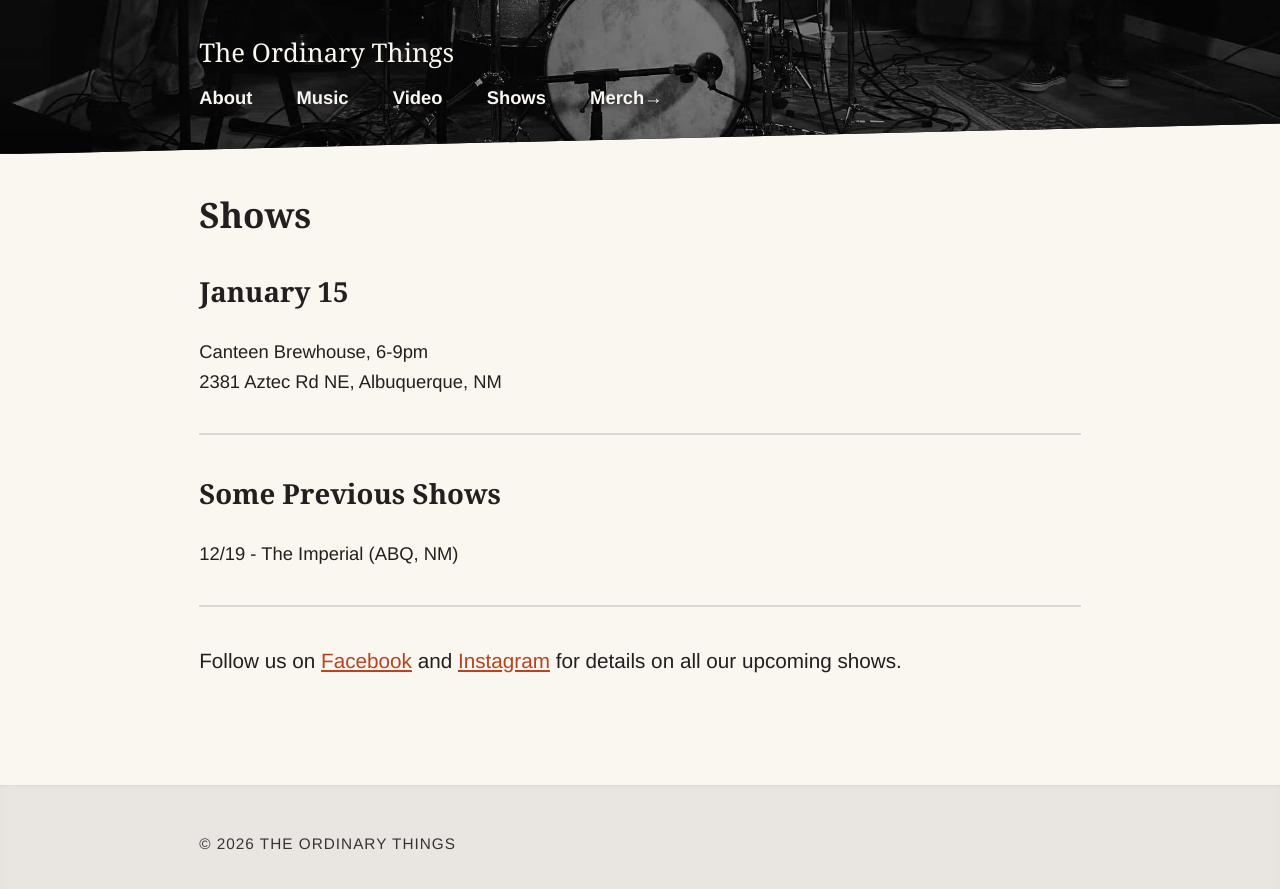
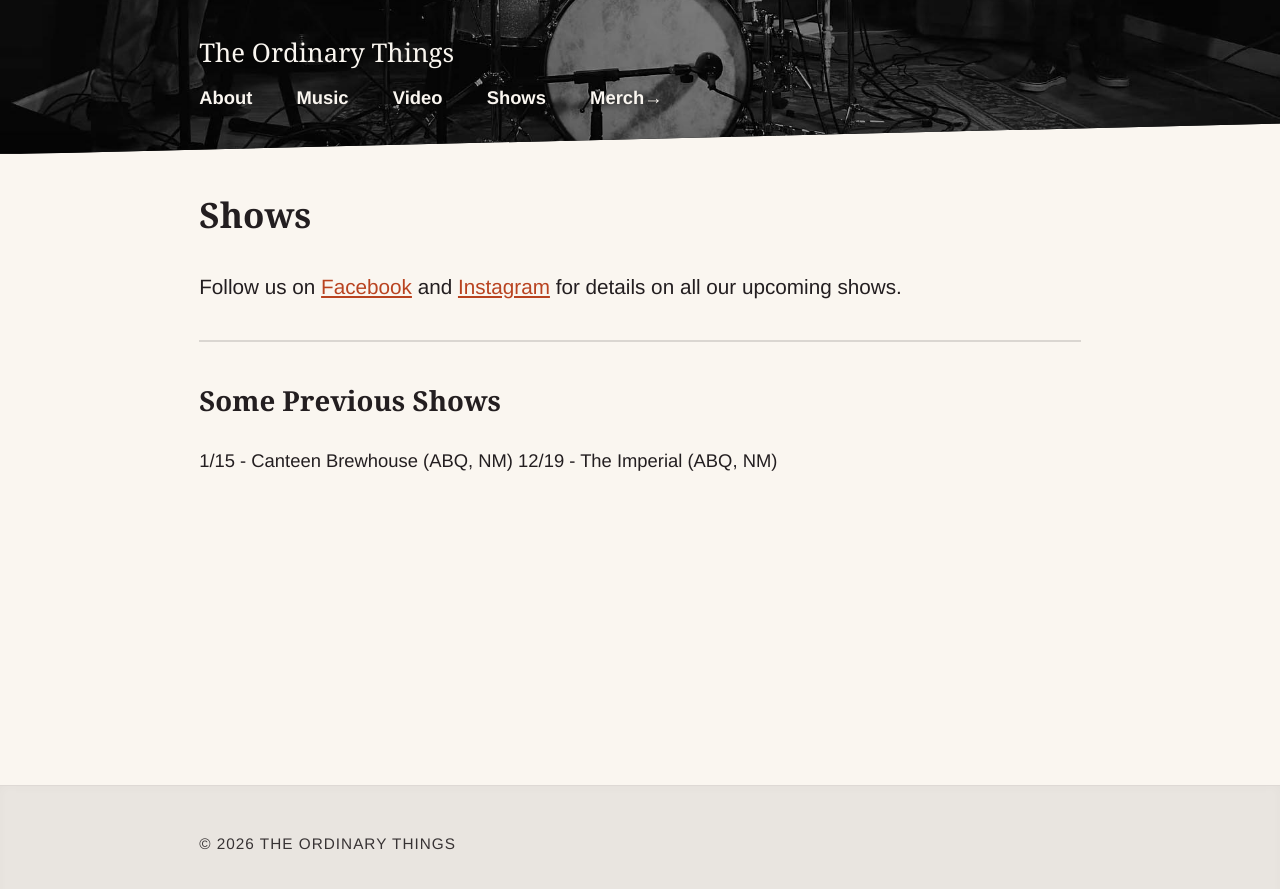
Before and after one commit to nsmsn/theordinarythings, a Jekyll site: the page built from shows.md, in a window 1280 px wide. Shown: the top 889 px of the page. Built offline with Jekyll 4.4.1, drawn with Linux system fonts in a browser that asks for light colours; some web fonts are replaced.

Commit message:
Updated Shows

```diff
--- a/shows.md
+++ b/shows.md
@@ -5,16 +5,11 @@ permalink: "/shows/"
 layout: page
 ---
 
-## January 15
-Canteen Brewhouse, 6-9pm <br>
-2381 Aztec Rd NE, Albuquerque, NM
+<p class="lead">Follow us on <a href="https://www.facebook.com/TheOrdinaryThingsband/">Facebook</a> and <a href="https://www.instagram.com/ordinarythingsband18/">Instagram</a> for details on all our upcoming shows.</p>
 
 ---
 
 ## Some Previous Shows
 
+1/15 - Canteen Brewhouse (ABQ, NM)
 12/19 - The Imperial (ABQ, NM)
-
----
-
-<p class="lead">Follow us on <a href="https://www.facebook.com/TheOrdinaryThingsband/">Facebook</a> and <a href="https://www.instagram.com/ordinarythingsband18/">Instagram</a> for details on all our upcoming shows.</p>
```
